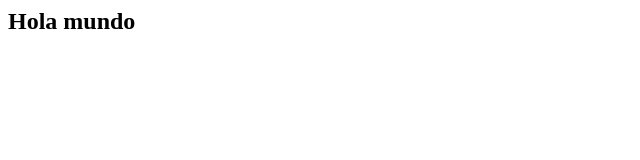
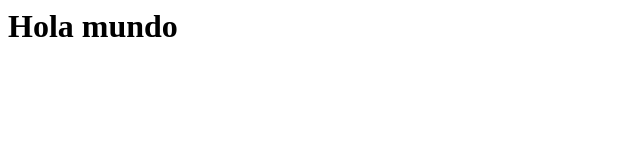
Before and after one commit to Gerardo-Mobyte/Ionic10minutos, a plain HTML site: page index.html in a window 1280 px wide. Shown: the whole page, without its empty margins (0-640 px from the left). Drawn offline with Linux system fonts and the light colour scheme.

Commit message:
Update index.html

```diff
--- a/index.html
+++ b/index.html
@@ -1 +1 @@
-<h2>Hola mundo</h2>
+<h1>Hola mundo</h1>
```
